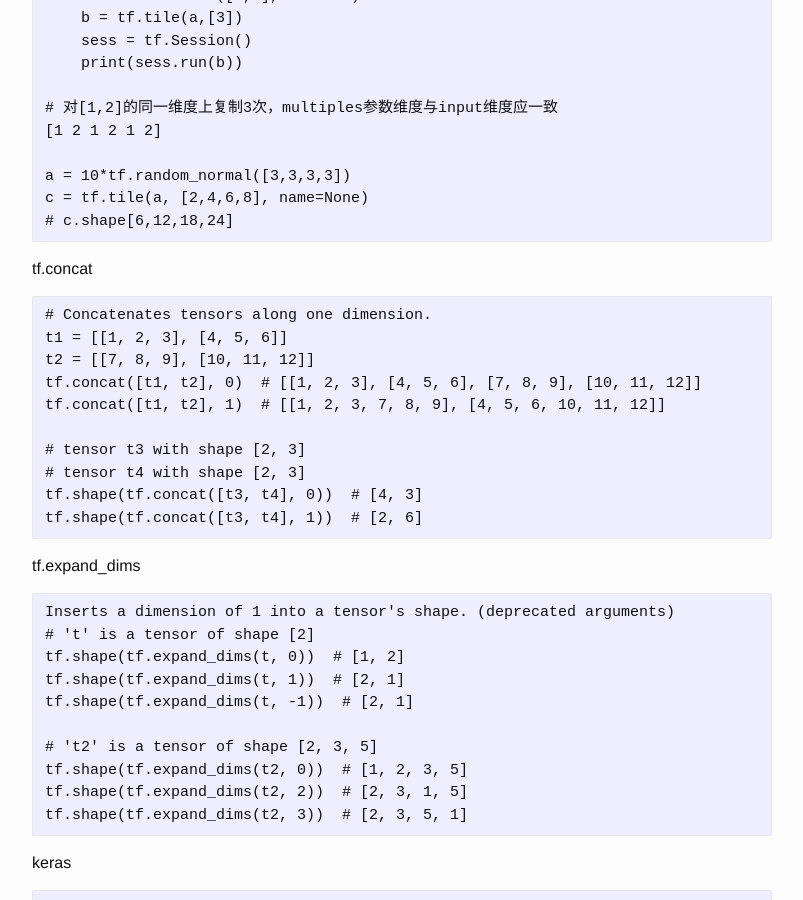
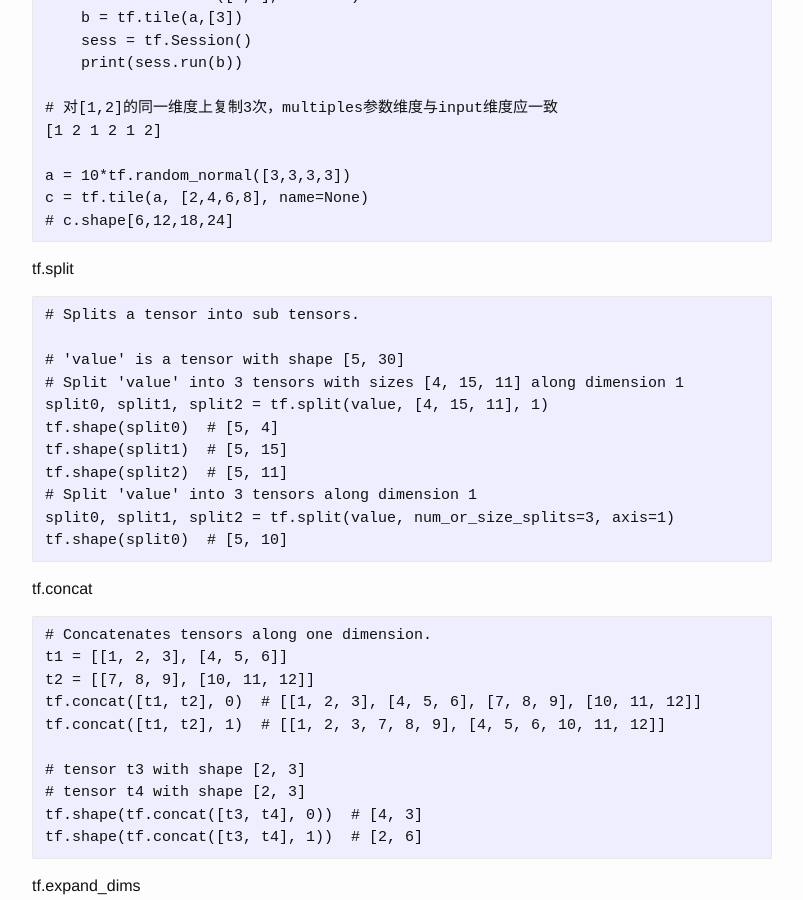
Before and after one commit to josephstalin117/josephstalin117.github.io, a Jekyll site: the page built from _posts/2018-6-09-tensorflow.markdown, in a window 1280 px wide and 900 px high, scrolled down 4893 px. Shown: the whole window, without its empty margins (238-1041 px from the left). Built offline with Jekyll 4.4.1, drawn with Linux system fonts in a browser that asks for light colours.

Commit message:
add tf.split

````diff
--- a/_posts/2018-6-09-tensorflow.markdown
+++ b/_posts/2018-6-09-tensorflow.markdown
@@ -238,6 +238,21 @@ c = tf.tile(a, [2,4,6,8], name=None)
 # c.shape[6,12,18,24]
 ```
 
+tf.split
+```
+# Splits a tensor into sub tensors.
+
+# 'value' is a tensor with shape [5, 30]
+# Split 'value' into 3 tensors with sizes [4, 15, 11] along dimension 1
+split0, split1, split2 = tf.split(value, [4, 15, 11], 1)
+tf.shape(split0)  # [5, 4]
+tf.shape(split1)  # [5, 15]
+tf.shape(split2)  # [5, 11]
+# Split 'value' into 3 tensors along dimension 1
+split0, split1, split2 = tf.split(value, num_or_size_splits=3, axis=1)
+tf.shape(split0)  # [5, 10]
+```
+
 tf.concat
 ```
 # Concatenates tensors along one dimension.
````
